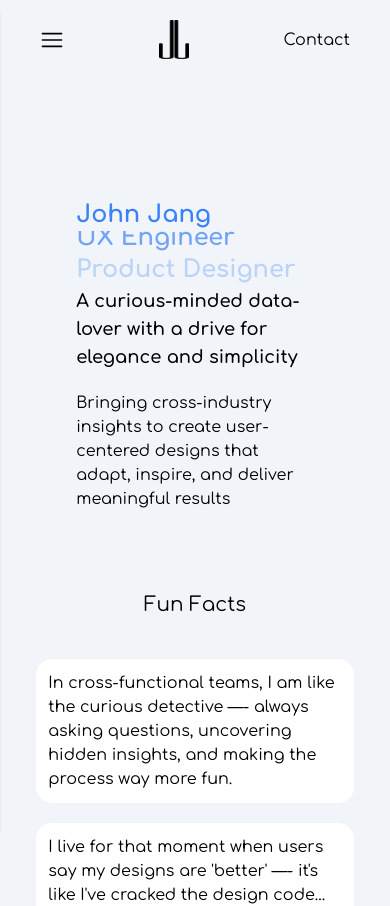
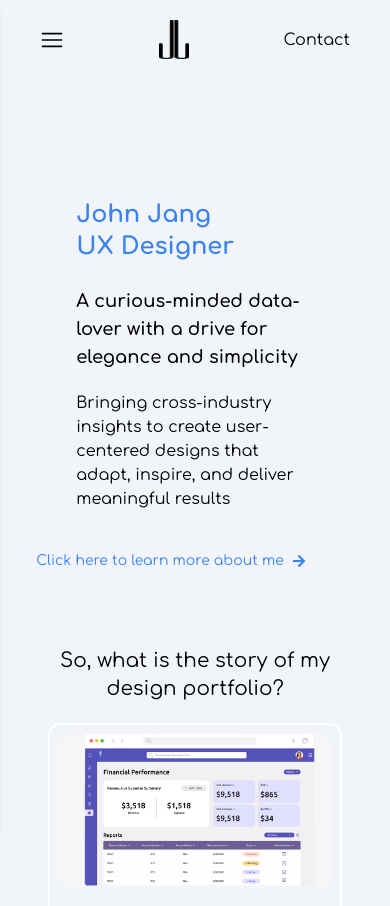
Before and after one commit to johnjang94/portfolio-ver-3, a React (Vite) app: page / in a window 390 px wide. Shown: the top 906 px of the page. Built offline with nearby package versions, Linux system fonts and the light colour scheme.

Commit message:
corrected the animation part

```diff
--- a/src/index.css
+++ b/src/index.css
@@ -10,25 +10,68 @@ body {
   max-width: 1440px;
 }
 
-@keyframes slide {
-  0% {
+@keyframes slide-ux {
+  0%,
+  16.666% {
     transform: translateY(0%);
     opacity: 1;
   }
-  25% {
+  33.333% {
     transform: translateY(-100%);
     opacity: 0;
   }
-  50% {
+  100% {
+    transform: translateY(-100%);
+    opacity: 0;
+  }
+}
+
+@keyframes slide-product {
+  0%,
+  33.333% {
     transform: translateY(100%);
     opacity: 0;
   }
-  75% {
+  33.334%,
+  50% {
+    transform: translateY(0%);
+    opacity: 1;
+  }
+  66.666% {
+    transform: translateY(-100%);
+    opacity: 0;
+  }
+  100% {
+    transform: translateY(-100%);
+    opacity: 0;
+  }
+}
+
+@keyframes slide-engineer {
+  0%,
+  66.666% {
+    transform: translateY(100%);
+    opacity: 0;
+  }
+  66.667%,
+  83.333% {
     transform: translateY(0%);
     opacity: 1;
   }
   100% {
-    transform: translateY(0%);
-    opacity: 1;
+    transform: translateY(-100%);
+    opacity: 0;
   }
 }
+
+.animate-slide-ux {
+  animation: slide-ux 6s infinite;
+}
+
+.animate-slide-product {
+  animation: slide-product 6s infinite;
+}
+
+.animate-slide-engineer {
+  animation: slide-engineer 6s infinite;
+}
--- a/src/pages/home/home.jsx
+++ b/src/pages/home/home.jsx
@@ -81,10 +81,13 @@ export default function Home() {
           <div className="md:mb-0">
             <div className="flex">
               <div className="relative w-full h-14 overflow-hidden md:text-5xl text-2xl text-blue-500 font-bold">
-                <div className="absolute w-full animate-[slide_4s_infinite]">
+                <div className="absolute w-full animate-slide-ux">
+                  UX Designer
+                </div>
+                <div className="absolute w-full animate-slide-product">
                   Product Designer
                 </div>
-                <div className="absolute w-full animate-[slide_4s_infinite_2s]">
+                <div className="absolute w-full animate-slide-engineer">
                   UX Engineer
                 </div>
               </div>
@@ -107,7 +110,7 @@ export default function Home() {
             </p>
           </div> */}
         </div>
-        <div className="mt-10 md:my-12 md:pb-5">
+        {/* <div className="mt-10 md:my-12 md:pb-5">
           <h3 className="text-center md:text-2xl text-xl">Fun Facts</h3>
           <div className="md:grid md:grid-cols-2 items-start py-10 gap-10 space-y-5 md:space-y-0 xl:h-28">
             <div className="bg-white rounded-2xl p-3 h-full">
@@ -125,7 +128,7 @@ export default function Home() {
               </p>
             </div>
           </div>
-        </div>
+        </div> */}
         <div className="md:hidden flex justify-between">
           <Link
             to="/about"
```
